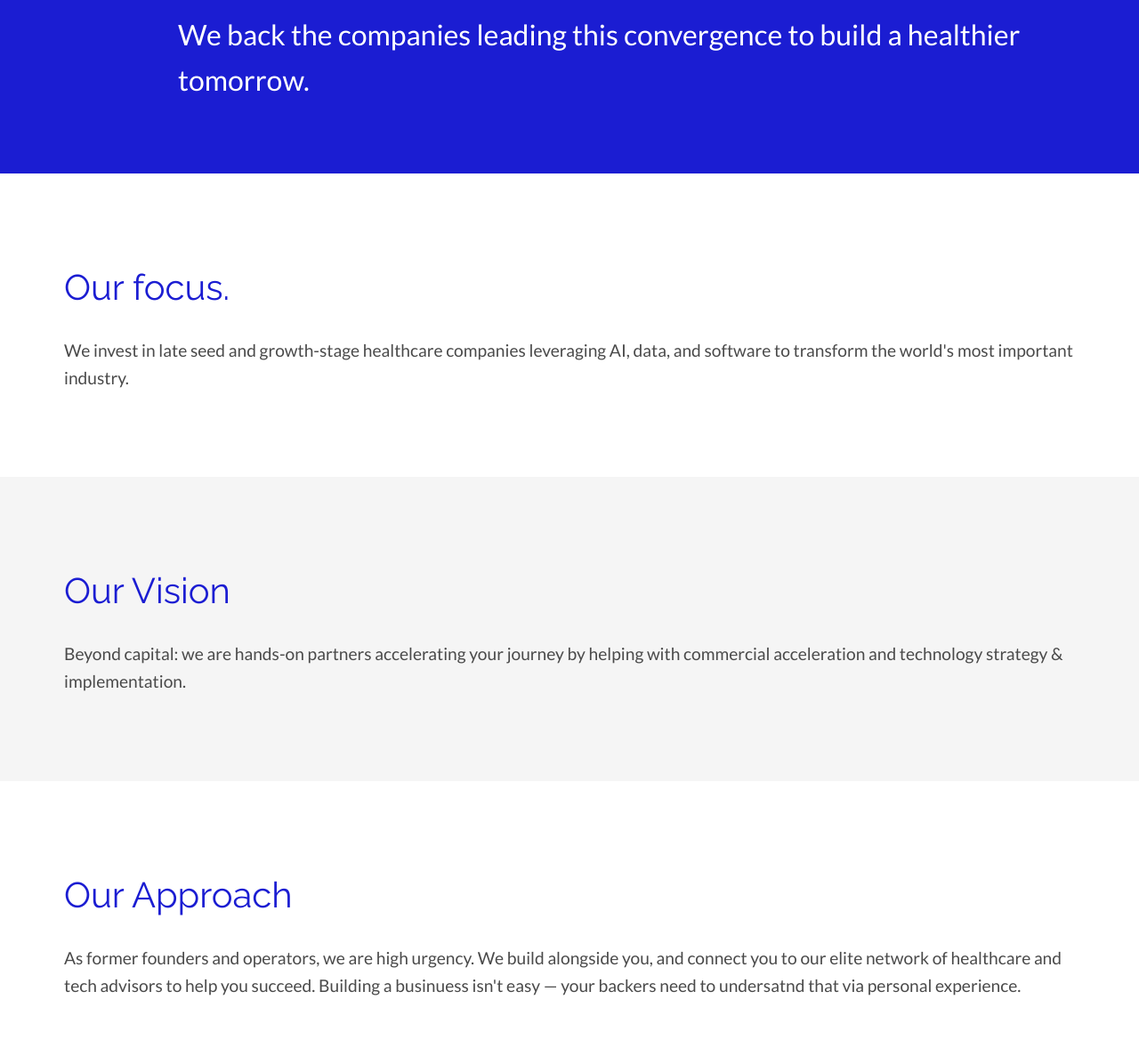
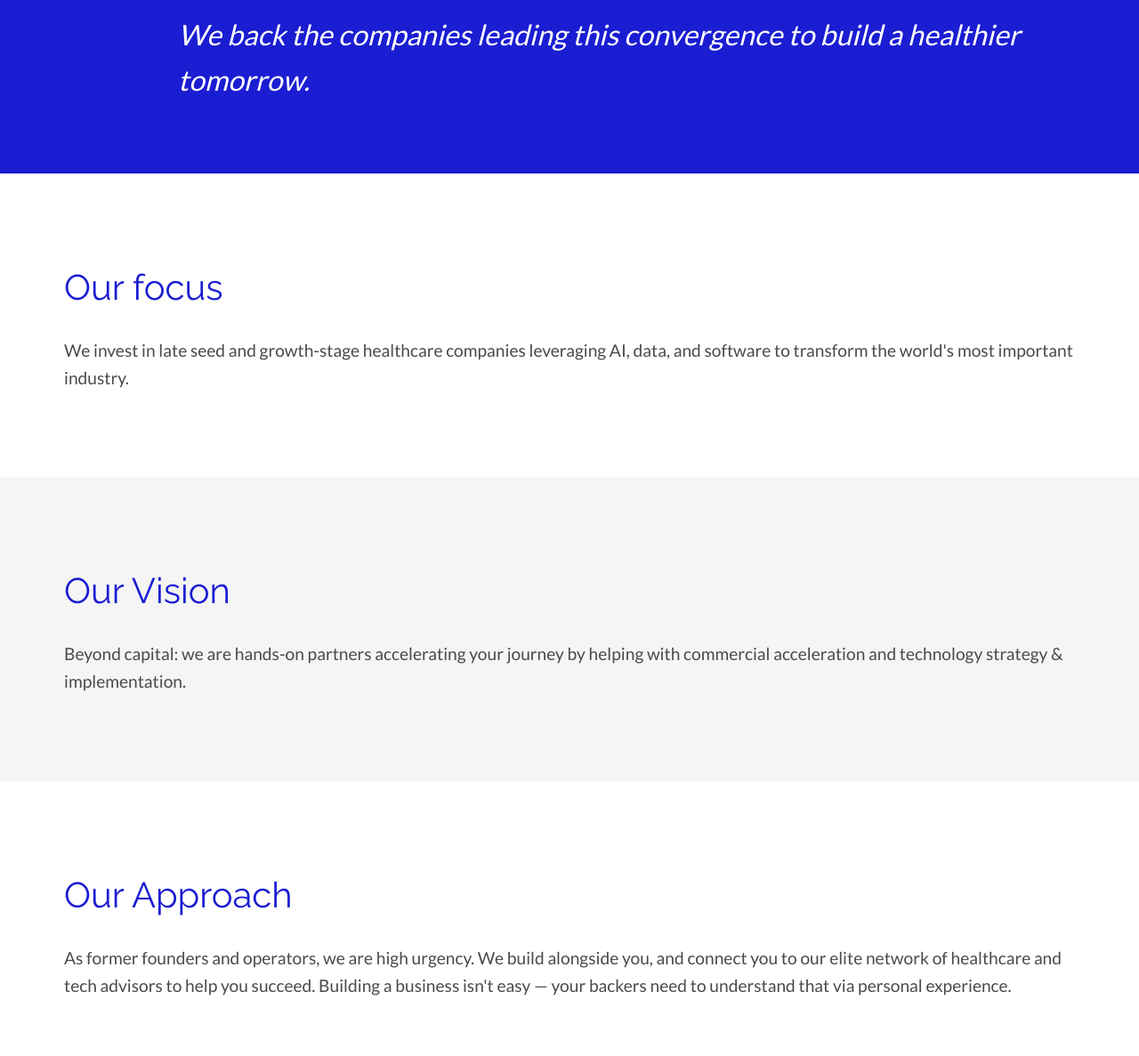
Before and after one commit to lekanjsl/jsl-site-basic, a website built with Vite: page index.html in a window 1280 px wide. Shown: the part 453-1640 px from the top of the page at 89% size. Built offline with nearby package versions, Linux system fonts and the light colour scheme.

Commit message:
Smal typos

```diff
--- a/index.html
+++ b/index.html
@@ -37,16 +37,16 @@
     <main>
         <section class="hero">
             <div class="hero-content">
-                <h1>Investing at the Intersection&NewLine;&emsp;&emsp;of Healthcare and AI</h1>
+                <h1>Investing at the Intersection&NewLine;of Healthcare and AI</h1>
 
                 <p class="hero-line">Healthcare is being transformed by software, data and AI.</p>
-                <p class="hero-line">We back the companies leading this convergence to build a healthier tomorrow.</p>
+                <p class="hero-line"><i>We back the companies leading this convergence to build a healthier tomorrow.</i></p>
             </div>
         </section>
 
         <section class="info-section">
             <div class="info-block">
-                <h2>Our focus.</h2>
+                <h2>Our focus</h2>
                 <p>We invest in late seed and growth-stage healthcare companies leveraging AI, data, and software to transform the world's most important industry.</p>
             </div>
         </section>
@@ -61,7 +61,7 @@
         <section class="info-section">
             <div class="info-block">
                 <h2>Our Approach</h2>
-                <p>As former founders and operators, we are high urgency. We build alongside you, and connect you to our elite network of healthcare and tech advisors to help you succeed. Building a businuess isn't easy &mdash; your backers need to undersatnd that via personal experience.</p>
+                <p>As former founders and operators, we are high urgency. We build alongside you, and connect you to our elite network of healthcare and tech advisors to help you succeed. Building a business isn't easy &mdash; your backers need to understand that via personal experience.</p>
         </section>
     </main>
 
```
